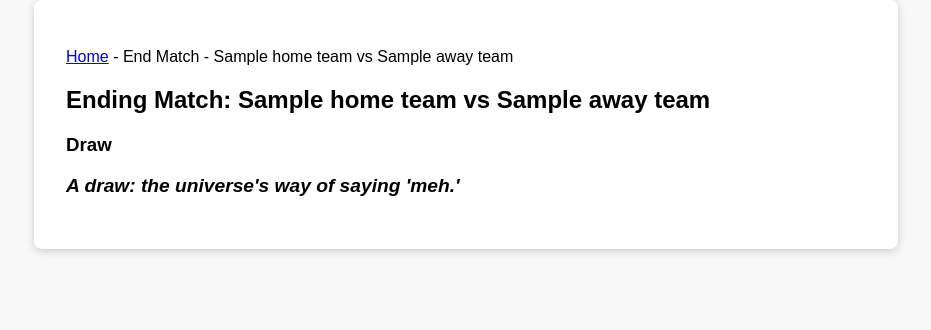
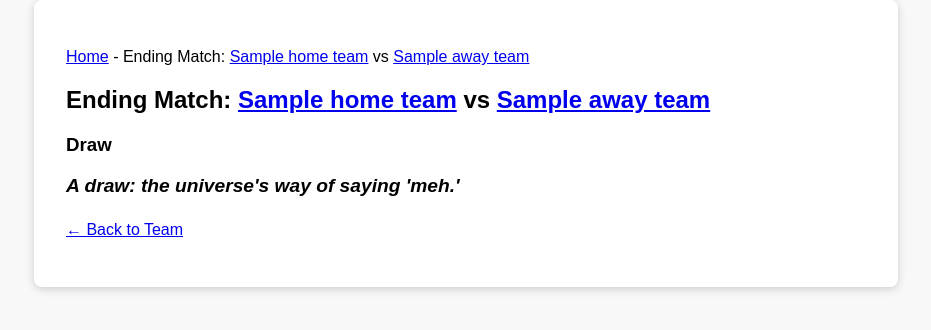
Before and after one commit to veasey/block-n-scroll, a PHP site: template web/templates/match/end_match.twig in a window 1280 px wide. Shown: the part 92-422 px from the top of the page, without its empty margins (174-1105 px from the left). Run offline with PHP 8.4, Linux system fonts and the light colour scheme; the template is opened without the code that fills it: most values are stand-ins (such as "Sample title", 1, 10 or a date in 2020); some libraries are stand-ins or nearby versions.

Commit message:
clear MNG on end match

```diff
--- a/web/templates/match/end_match.twig
+++ b/web/templates/match/end_match.twig
@@ -6,11 +6,24 @@
 
     <p class="breadcrumbs">
         <a href="/">Home</a> -
-        End Match -
-        {{ match.homeTeam.name }} vs {{ match.awayTeam.name ?? match.away_team_name }}
+        Ending Match:
+        <a href="/team/view/{{ match.away_team_id }}">{{ match.homeTeam.name }}</a> vs
+        {% if match.awayTeam.id %}
+            <a href="/team/view/{{ match.away_team_id }}">{{ match.awayTeam.name }}</a>
+        {% else %}
+            {{ match.away_team_name }}
+        {% endif %}
     </p>
 
-    <h2>Ending Match: {{ match.homeTeam.name }} vs {{ match.awayTeam.name ?? match.away_team_name }}</h2>
+    <h2>
+        Ending Match:
+        <a href="/team/view/{{ match.away_team_id }}">{{ match.homeTeam.name }}</a> vs
+        {% if match.awayTeam.id %}
+            <a href="/team/view/{{ match.away_team_id }}">{{ match.awayTeam.name }}</a>
+        {% else %}
+            {{ match.away_team_name }}
+        {% endif %}
+    </h2>
 
     {% if match.home_score == 0 and match.away_score == 0 %}
 
@@ -76,4 +89,8 @@
         <strong>{{ random(messages) }}</strong>
     </p>
 
+    <p style="margin-top: 1.5em;">
+        <a href="/team/view/{{userTeamId}}">← Back to Team</a>
+    </p>
+
 {% endblock %}
--- a/web/templates/match/list.twig
+++ b/web/templates/match/list.twig
@@ -43,7 +43,7 @@
                     <td>{{ match.update_at|date('Y/m/d H:m:i') }}</td>
                     <td> <a href="/team/view/{{ match.home_team_id }}">{{ match.homeTeam.name }}</a></td>
                     <td>
-                         {% if match.awayTeam.id %}
+                        {% if match.awayTeam.id %}
                             <a href="/team/view/{{ match.away_team_id }}">{{ match.awayTeam.name }}</a>
                         {% else %}
                             {{ match.away_team_name }}
```
Also changed, not shown: web/src/Controllers/MatchGame/MatchGameController.php (+4 -3 lines), web/src/Services/MatchService.php (+26 -2 lines), 2 other files.
